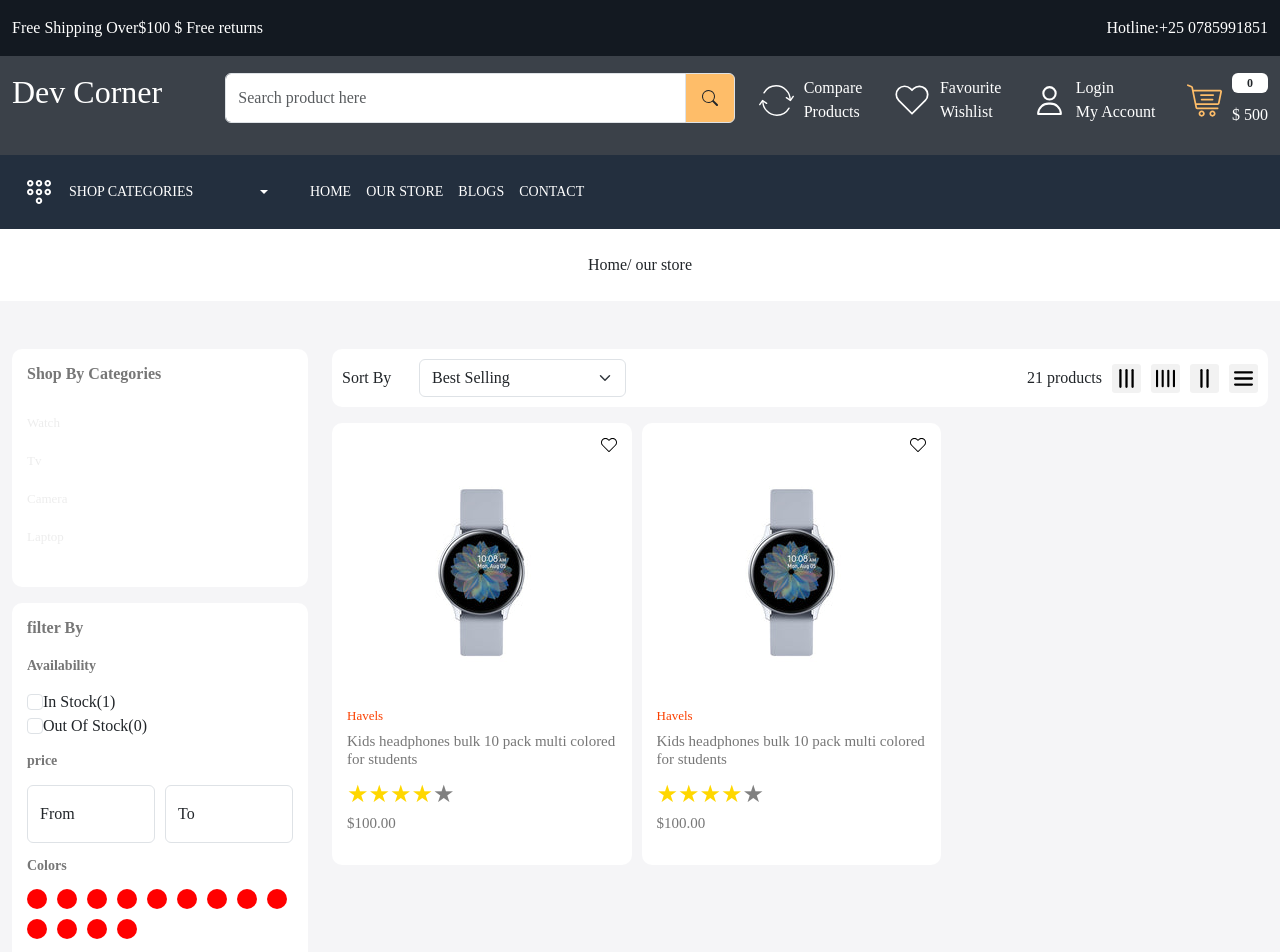
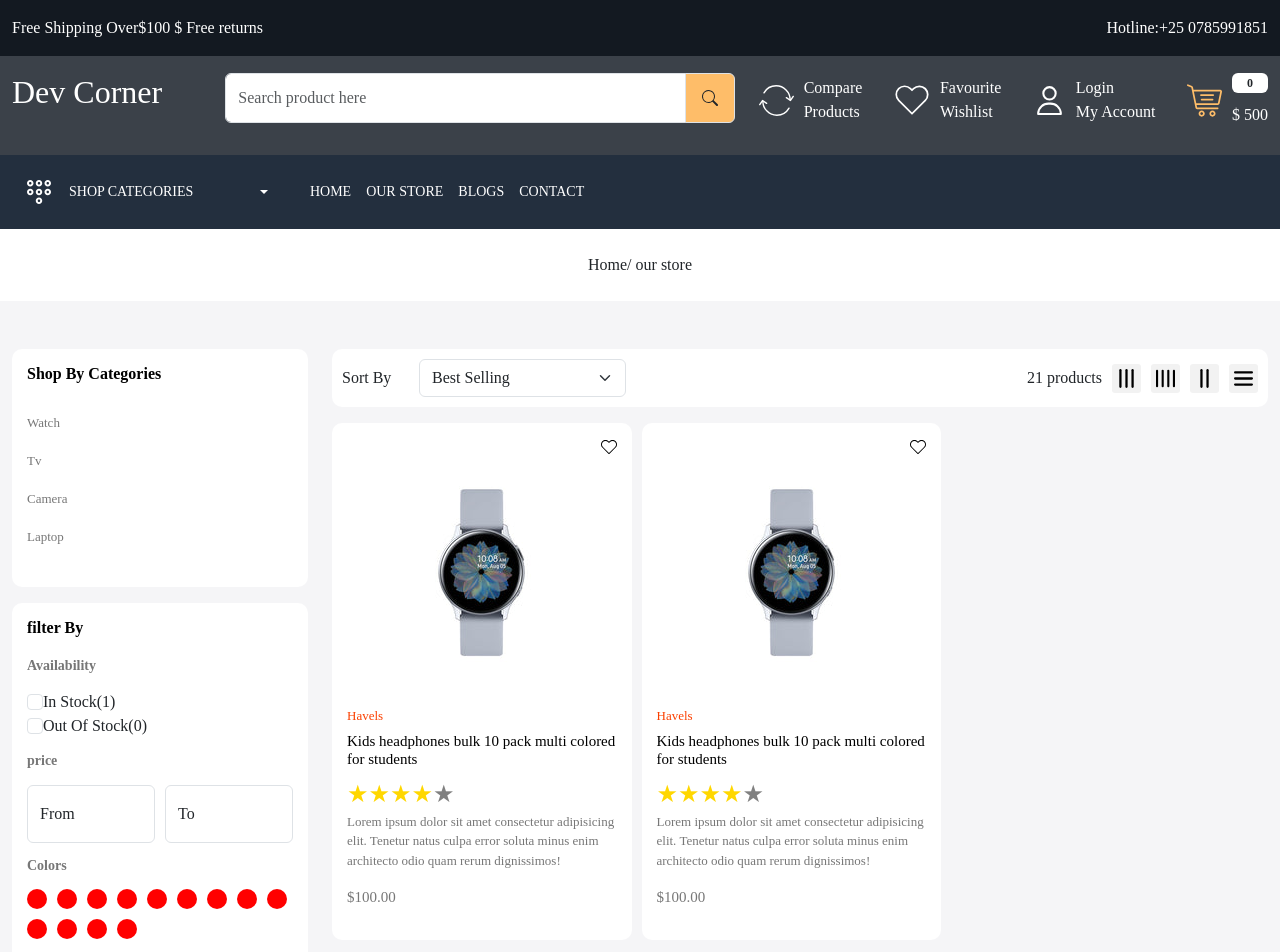
Before and after one commit to uwingabirejoselyne/learn-ecommerce-ui, a React (Create React App) app: page /store in a window 1280 px wide. Shown: the top 952 px of the page. Built offline with nearby package versions, Linux system fonts and the light colour scheme.

Commit message:
finalising our store section

```diff
--- a/src/App.css
+++ b/src/App.css
@@ -318,13 +318,18 @@ footer .input-group-text {
 }
 
 .product-card .product-details h5 {
-    color: var(--color-777777);
+    color: black;
     font-size: 15px;
 }
 
 .product-card .product-details p.price {
     color: var(--color-777777);
     font-size: 15px;
+}
+
+.product-card p.description {
+    font-size: 13px;
+    color: var(--color-777777);
 }
 
 .action-bar {
@@ -387,7 +392,7 @@ footer .input-group-text {
     font-size: 16px;
     line-height: 20px;
     font-weight: 600;
-    color: var(--color-777777);
+    color: black;
     margin-bottom: 20px;
 }
 
@@ -396,7 +401,7 @@ footer .input-group-text {
     list-style: none;
     font-size: 13px;
     line-height: 38px;
-    color: var(--color-1c1c1b);
+    color: var(--color-777777);
     cursor: pointer;
 }
 
@@ -476,6 +481,19 @@ footer .input-group-text {
     gap: 20px;
 }
 
+.gr-4 .product-image {
+    width: 100%;
+}
+
+.gr-6 .product-image img {
+    margin: auto;
+    display: block;
+}
+
 .gr-12 .product-card.product-image {
     width: 270px;
 }
+
+.gr-12 .action {
+    top: 13%;
+}
--- a/src/components/ProductCard.js
+++ b/src/components/ProductCard.js
@@ -25,6 +25,8 @@ const ProductCard = (props) => {
                 Kids headphones bulk 10 pack multi colored for students
             </h5>
             <ReactStars count={5} size={24} value='4' activeColor='#ffd700' edit={false}/>
+            <p className={`description ${grid===12}? "d-block":"d-none" `}>
+                Lorem ipsum dolor sit amet consectetur adipisicing elit. Tenetur natus culpa error soluta minus enim architecto odio quam rerum dignissimos!</p>
             <p className="price">$100.00</p>
         </div>
         <div className="action-bar position-absolute">
@@ -60,6 +62,8 @@ const ProductCard = (props) => {
                 Kids headphones bulk 10 pack multi colored for students
             </h5>
             <ReactStars count={5} size={24} value='4' activeColor='#ffd700' edit={false}/>
+            <p className={`description ${grid ===12} ? "d-block":"d-none" `}>
+                Lorem ipsum dolor sit amet consectetur adipisicing elit. Tenetur natus culpa error soluta minus enim architecto odio quam rerum dignissimos!</p>
             <p className="price">$100.00</p>
         </div>
         <div className="action-bar position-absolute">
```
